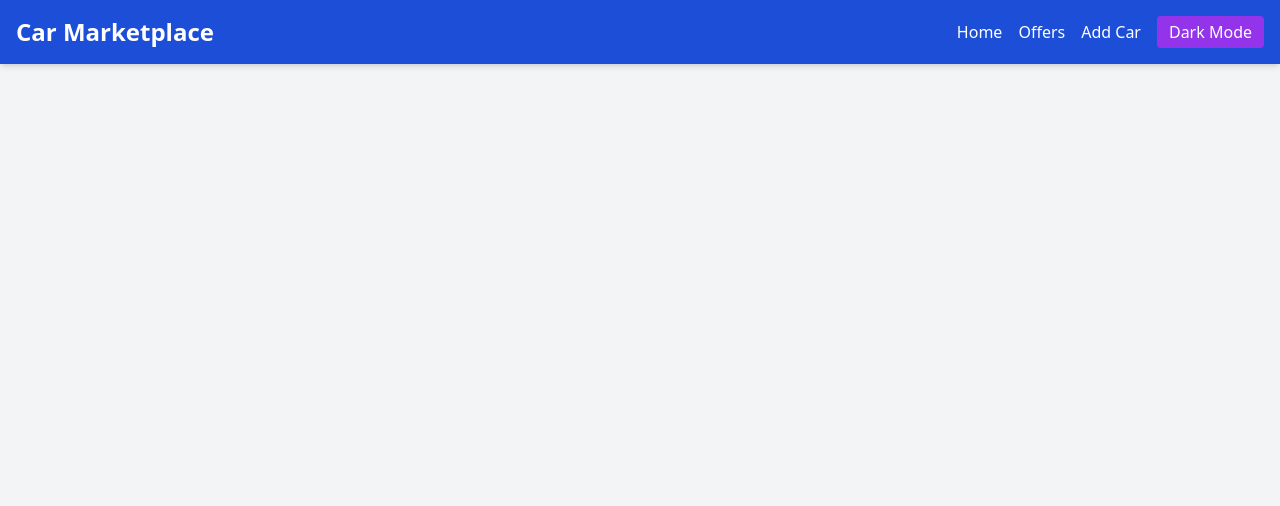
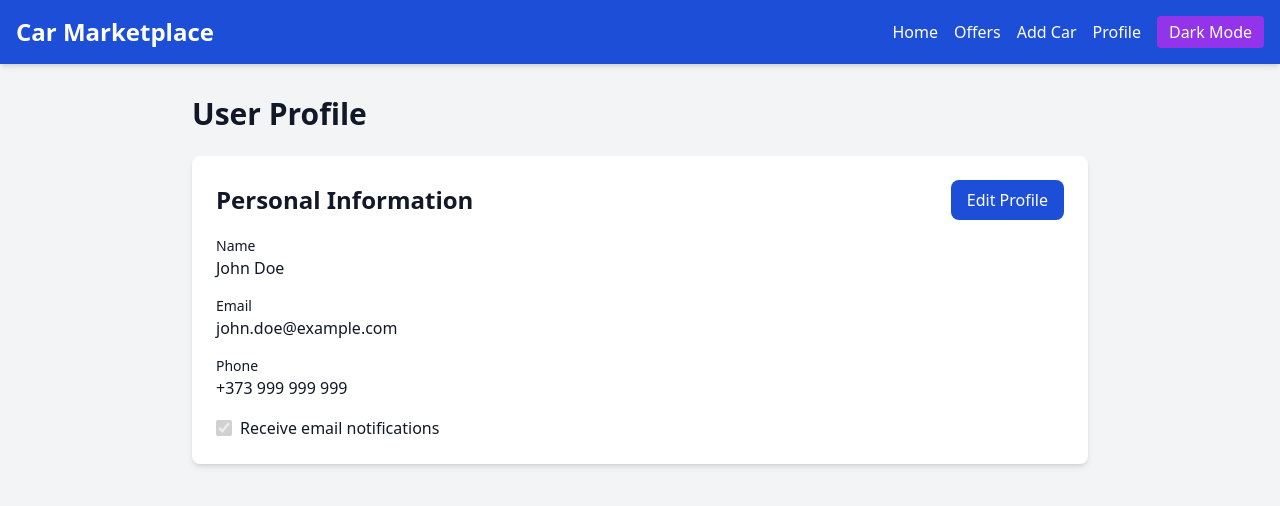
Before and after one commit to KaBoomKaBoom/car-marketplace, a React (Vite) app: page /profile in a window 1280 px wide. Shown: the top 506 px of the page. Built offline with nearby package versions, Linux system fonts and the light colour scheme.

Commit message:
Add user profile with personal information section

```diff
--- a/src/App.jsx
+++ b/src/App.jsx
@@ -2,6 +2,7 @@ import { useState, useEffect } from 'react';
 import { Routes, Route, Link } from 'react-router-dom';
 import Offers from './Offers.jsx';
 import Home from './Home.jsx';
+import UserProfile from './UserProfile';
 
 function App() {
   const [theme, setTheme] = useState(() => {
@@ -39,6 +40,9 @@ function App() {
             <Link to="/add" className="text-white hover:text-accent dark:hover:text-accent">
               Add Car
             </Link>
+            <Link to="/profile" className="text-white hover:text-accent dark:hover:text-accent">
+              Profile
+            </Link>
             <button
               onClick={toggleTheme}
               className="bg-secondary text-white px-3 py-1 rounded hover:bg-accent dark:bg-gray-600 dark:hover:bg-accent transition-colors"
@@ -53,6 +57,7 @@ function App() {
           <Route path="/" element={<Home />} />
           <Route path="/add" element={<div className="bg-white dark:bg-gray-700 text-textLight dark:text-textDark p-6 rounded-lg shadow-md">Add Car Page (TBD)</div>} />
           <Route path="/offers" element={<Offers />} />
+          <Route path="/profile" element={<UserProfile />} />
         </Routes>
       </div>
     </div>
--- /dev/null
+++ b/src/UserProfile.jsx
@@ -0,0 +1,191 @@
+import { useState } from 'react';
+
+function UserProfile() {
+  // Mock user data (replace with real data from backend or localStorage)
+  const [user, setUser] = useState({
+    name: 'John Doe',
+    email: 'john.doe@example.com',
+    phone: '+373 999 999 999',
+    notifications: true,
+  });
+
+
+
+  // State for editing user details
+  const [isEditing, setIsEditing] = useState(false);
+  const [formData, setFormData] = useState({ ...user });
+  const [successMessage, setSuccessMessage] = useState('');
+  const [errorMessage, setErrorMessage] = useState('');
+
+  // State for password change
+  const [passwordData, setPasswordData] = useState({
+    currentPassword: '',
+    newPassword: '',
+    confirmPassword: '',
+  });
+
+  // Handle input changes for user details
+  const handleInputChange = (e) => {
+    const { name, value, type, checked } = e.target;
+    setFormData({
+      ...formData,
+      [name]: type === 'checkbox' ? checked : value,
+    });
+  };
+
+  // Handle password input changes
+  const handlePasswordChange = (e) => {
+    const { name, value } = e.target;
+    setPasswordData({
+      ...passwordData,
+      [name]: value,
+    });
+  };
+
+  // Save user details
+  const handleSave = () => {
+    if (!formData.name || !formData.email) {
+      setErrorMessage('Name and email are required.');
+      return;
+    }
+    setUser({ ...formData });
+    setIsEditing(false);
+    setSuccessMessage('Profile updated successfully!');
+    setErrorMessage('');
+    // In a real app, save to backend or localStorage here
+  };
+
+  // Cancel editing
+  const handleCancel = () => {
+    setFormData({ ...user });
+    setIsEditing(false);
+    setErrorMessage('');
+  };
+
+
+
+
+
+  return (
+    <div className="min-h-screen bg-gray-100 dark:bg-gray-900 text-textLight dark:text-textDark p-4">
+      <div className="max-w-4xl mx-auto">
+        <h1 className="text-3xl font-bold mb-6">User Profile</h1>
+
+        {/* Success/Error Messages */}
+        {successMessage && (
+          <div className="mb-4 p-4 bg-green-100 dark:bg-green-800 text-green-800 dark:text-green-200 rounded-lg">
+            {successMessage}
+          </div>
+        )}
+        {errorMessage && (
+          <div className="mb-4 p-4 bg-red-100 dark:bg-red-800 text-red-800 dark:text-red-200 rounded-lg">
+            {errorMessage}
+          </div>
+        )}
+
+        {/* User Details Section */}
+        <section className="bg-white dark:bg-gray-800 rounded-lg shadow-md p-6 mb-6">
+          <div className="flex justify-between items-center mb-4">
+            <h2 className="text-2xl font-semibold">Personal Information</h2>
+            {!isEditing ? (
+              <button
+                onClick={() => setIsEditing(true)}
+                className="px-4 py-2 bg-primary text-white rounded-lg hover:bg-primary-dark"
+              >
+                Edit Profile
+              </button>
+            ) : (
+              <div className="space-x-2">
+                <button
+                  onClick={handleSave}
+                  className="px-4 py-2 bg-green-600 text-white rounded-lg hover:bg-green-700"
+                >
+                  Save
+                </button>
+                <button
+                  onClick={handleCancel}
+                  className="px-4 py-2 bg-gray-300 dark:bg-gray-600 rounded-lg hover:bg-gray-400 dark:hover:bg-gray-500"
+                >
+                  Cancel
+                </button>
+              </div>
+            )}
+          </div>
+
+          <div className="space-y-4">
+            <div>
+              <label htmlFor="name" className="block text-sm font-medium">
+                Name
+              </label>
+              {isEditing ? (
+                <input
+                  type="text"
+                  id="name"
+                  name="name"
+                  value={formData.name}
+                  onChange={handleInputChange}
+                  className="w-full p-2 mt-1 border border-gray-300 dark:border-gray-600 rounded-lg focus:outline-none focus:ring-2 focus:ring-primary dark:bg-backgroundDark dark:text-textDark"
+                  required
+                />
+              ) : (
+                <p>{user.name}</p>
+              )}
+            </div>
+            <div>
+              <label htmlFor="email" className="block text-sm font-medium">
+                Email
+              </label>
+              {isEditing ? (
+                <input
+                  type="email"
+                  id="email"
+                  name="email"
+                  value={formData.email}
+                  onChange={handleInputChange}
+                  className="w-full p-2 mt-1 border border-gray-300 dark:border-gray-600 rounded-lg focus:outline-none focus:ring-2 focus:ring-primary dark:bg-backgroundDark dark:text-textDark"
+                  required
+                />
+              ) : (
+                <p>{user.email}</p>
+              )}
+            </div>
+            <div>
+              <label htmlFor="phone" className="block text-sm font-medium">
+                Phone
+              </label>
+              {isEditing ? (
+                <input
+                  type="tel"
+                  id="phone"
+                  name="phone"
+                  value={formData.phone}
+                  onChange={handleInputChange}
+                  className="w-full p-2 mt-1 border border-gray-300 dark:border-gray-600 rounded-lg focus:outline-none focus:ring-2 focus:ring-primary dark:bg-backgroundDark dark:text-textDark"
+                />
+              ) : (
+                <p>{user.phone}</p>
+              )}
+            </div>
+            <div>
+              <label htmlFor="notifications" className="flex items-center space-x-2">
+                <input
+                  type="checkbox"
+                  id="notifications"
+                  name="notifications"
+                  checked={formData.notifications}
+                  onChange={handleInputChange}
+                  disabled={!isEditing}
+                  className="h-4 w-4 text-primary focus:ring-primary border-gray-300 rounded"
+                />
+                <span>Receive email notifications</span>
+              </label>
+            </div>
+          </div>
+        </section>
+
+      </div>
+    </div>
+  );
+}
+
+export default UserProfile;
```
